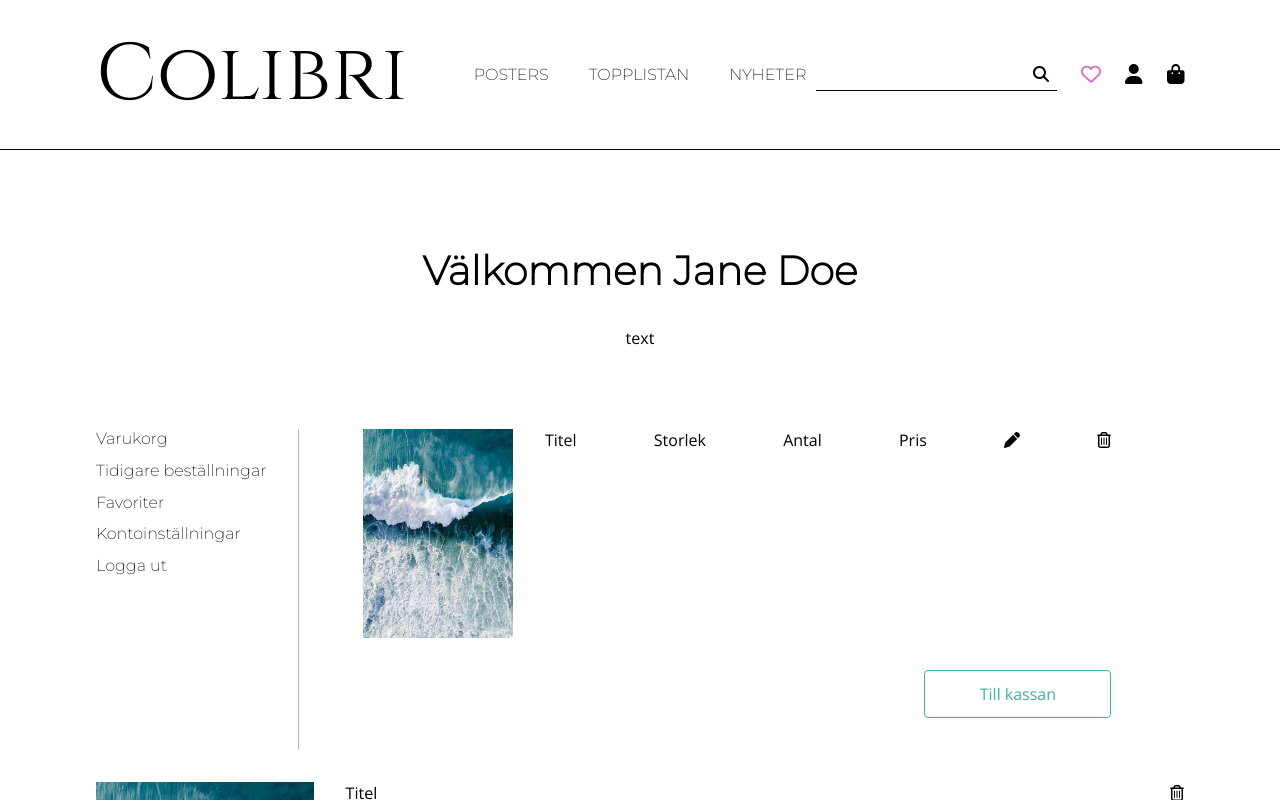
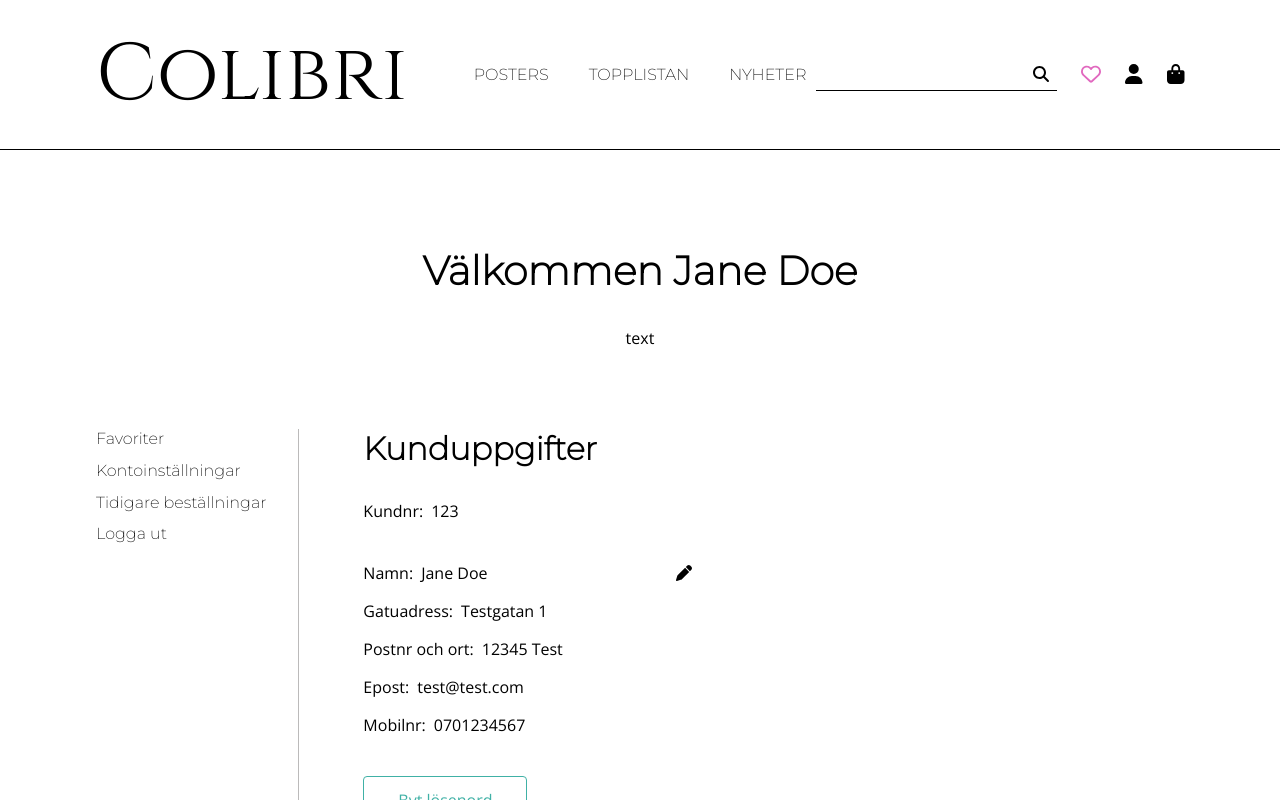
Before and after one commit to bellen01/colibri, a Next.js app: page /user in a window 1280 px wide. Both pictures are taken after a click on the link "Kontoinställningar". Shown: the top 800 px of the page. Built offline with nearby package versions, Linux system fonts and the light colour scheme.

Commit message:
changed layout of user component

```diff
--- a/src/components/AccountSettings/AccountSettings.tsx
+++ b/src/components/AccountSettings/AccountSettings.tsx
@@ -7,10 +7,10 @@ import Button from '../General/Button';
 
 const AccountSettings = () => {
     return (
-        <div>
+        <div className={styles.container}>
             <CustomerInformation />
-            <ChangeCustomerInformation />
-            <Button text={"Byt lösenord"} width={"25%"} />
+            {/* <ChangeCustomerInformation /> */}
+            {/* <Button text={"Byt lösenord"} width={"25%"} /> */}
             {/* <button className={styles.button}>Byt lösenord</button> */}
         </div>
     )
--- a/src/components/AccountSettings/CustomerInformation.tsx
+++ b/src/components/AccountSettings/CustomerInformation.tsx
@@ -1,18 +1,31 @@
-import React from 'react';
+import React, { useState } from 'react';
 import styles from '@/components/styles/CustomerInformation.module.scss';
 import { faPen } from '@fortawesome/free-solid-svg-icons';
 import { FontAwesomeIcon } from '@fortawesome/react-fontawesome';
+import ChangeCustomerInformation from './ChangeCustomerInformation';
+import Button from '../General/Button';
+import Link from 'next/link';
+import ChangePassword from './ChangePassword';
 
 const CustomerInformation = () => {
+    const [editInformation, setEditInformation] = useState(false);
+    const [changePassword, setChangePassword] = useState(false);
+    const [componentToShow, setComponentToShow] = useState("customerInformation");
+
     return (
+        <div className={styles.wrapper}>
+            {
+                componentToShow === "customerInformation" &&
                 <div className={styles.container}>
                     <h2 className={styles.h2}>Kunduppgifter</h2>
                     <div className={styles.informationContainer}>
                         <div>
-                    <div className={styles.pairs}>
+                            <div className={styles.customerNumber}>
                                 <p>Kundnr: </p>
                                 <p>123</p>
                             </div>
+                            <div className={styles.information}>
+                                <div>
                                     <div className={styles.pairs}>
                                         <p>Namn: </p>
                                         <p>Jane Doe</p>
@@ -35,9 +48,21 @@ const CustomerInformation = () => {
                                     </div>
                                 </div>
                                 <div>
-                    <button className={styles.button}><FontAwesomeIcon icon={faPen} /></button>
+                                    <button className={styles.button}><FontAwesomeIcon icon={faPen} onClick={() => setComponentToShow("editInformation")} /></button>
                                 </div>
                             </div>
+                        </div>
+                    </div>
+                    <Link href="#" onClick={() => setComponentToShow("changePassword")}><Button text={"Byt lösenord"} width={"50%"} /></Link>
+                </div>
+            }
+            {
+                componentToShow === "editInformation" &&
+                <ChangeCustomerInformation setState={setComponentToShow} />
+            }
+            {componentToShow === "changePassword" &&
+                <ChangePassword setState={setComponentToShow} />
+            }
         </div>
     )
 }
--- a/src/components/User/UserComponent.tsx
+++ b/src/components/User/UserComponent.tsx
@@ -1,12 +1,16 @@
-import React from 'react';
+"use client";
+import React, { useState } from 'react';
 import styles from '@/components/styles/UserComponent.module.scss';
 import UserFilter from './UserFilter';
 import Cart from '../Cart/Cart';
 import HeroHeading from '../General/HeroHeading';
 import Favorites from '../Favorites/Favorites';
 import AccountSettings from '../AccountSettings/AccountSettings';
+import Link from 'next/link';
+import OrderHistory from '../AccountSettings/OrderHistory';
 
 const UserComponent = () => {
+    const [componentToShow, setComponentToShow] = useState("favorites");
 
     const user = "Jane Doe";
 
@@ -14,11 +18,38 @@ const UserComponent = () => {
         <div className={styles.container}>
             <HeroHeading heading={`Välkommen ${user}`} />
             <div className={styles.filterAndInfoContainer}>
-                <UserFilter />
-                <Cart />
+                {/* <UserFilter /> */}
+                <aside className={styles.aside}>
+                    <nav className={styles.nav}>
+                        {/* <div className={styles.navItem}> */}
+                        <Link href="#" onClick={() => setComponentToShow('favorites')}>Favoriter</Link>
+                        {/* <div className={styles.caret}></div> */}
+                        {/* </div> */}
+                        <Link href="#" onClick={() => setComponentToShow('settings')}>Kontoinställningar</Link>
+                        <Link href="#" onClick={() => setComponentToShow('orderHistory')}>Tidigare beställningar</Link>
+                        {/* <Link href="#" onClick={() => setComponentToShow('cart')}>Varukorg</Link> */}
+                        <Link href="#">Logga ut</Link>
+                    </nav>
+                </aside>
+                <div className={styles.content}>
+                    {/* {
+                        componentToShow === "cart" &&
+                        <Cart />
+                    } */}
+                    {
+                        componentToShow === "favorites" &&
+                        <Favorites />
+                    }
+                    {
+                        componentToShow === "settings" &&
+                        <AccountSettings />
+                    }
+                    {
+                        componentToShow === "orderHistory" &&
+                        <OrderHistory />
+                    }
+                </div>
             </div>
-            <Favorites />
-            <AccountSettings />
         </div>
     )
 }
--- a/src/components/styles/AccountSettings.module.scss
+++ b/src/components/styles/AccountSettings.module.scss
@@ -18,3 +18,7 @@
 //     color: white;
 //     background-color: #40B1A6;
 // }
+
+.container {
+    // width: 100%; //lägger jag till detta så försvinner viss padding på länkarna i userfilter, why?
+}
--- a/src/components/styles/CustomerInformation.module.scss
+++ b/src/components/styles/CustomerInformation.module.scss
@@ -1,6 +1,10 @@
+.wrapper {
+    width: 40%;
+}
+
 .container {
-    width: 40%;
-    text-align: center;
+    width: 100%;
+    // text-align: center;
 }
 
 .h2 {
@@ -8,13 +12,24 @@
 }
 
 .informationContainer {
-    display: flex;
-    justify-content: space-between;
+    width: 100%;
 }
 
 .informationContainer p {
     // padding: .5em;
     margin: .5rem 0;
+}
+
+.information {
+    width: 100%;
+    display: flex;
+    justify-content: space-between;
+}
+
+.customerNumber {
+    display: flex;
+    gap: .5rem;
+    margin-bottom: 1.5rem;
 }
 
 .pairs {
--- a/src/components/styles/UserComponent.module.scss
+++ b/src/components/styles/UserComponent.module.scss
@@ -12,3 +12,33 @@
     display: flex;
     padding: 2rem 0;
 }
+
+.aside {
+    // min-width: 17%;
+    margin-right: 4rem;
+    padding-right: 2rem;
+    border-right: 1px solid #bbbaba;
+}
+
+.content {
+    flex: 1;
+    // min-width: 80%;
+}
+
+.nav {
+    display: flex;
+    flex-direction: column;
+    gap: .8rem;
+    // justify-content: flex-start;
+    text-align: left;
+    font-family: var(--font-montserrat);
+}
+
+.nav a:hover {
+    // border-bottom: 1.5px solid #40B1A6;
+    text-decoration-line: underline;
+    text-decoration-thickness: 1.5px;
+    text-decoration-color: #40B1A6;
+    text-underline-offset: .5rem;
+    // color: #40B1A6;
+}
```
Lines whose indentation alone changed are shown as unchanged.
